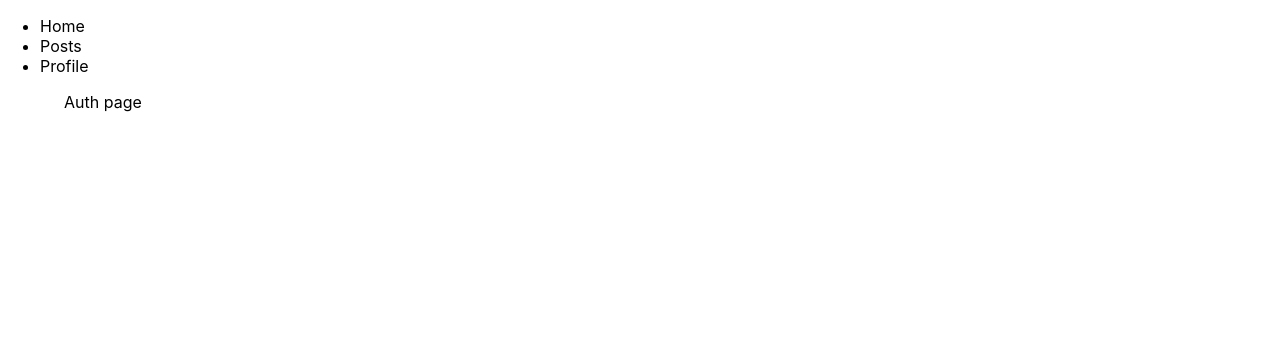
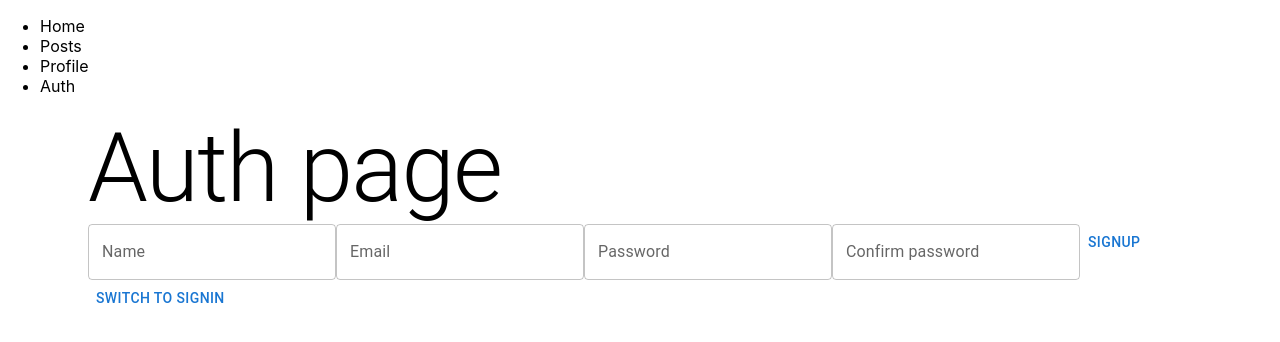
Before and after one commit to mk026/next-ssr-blog, a Next.js app in the folder client/: page /auth in a window 1280 px wide. Shown: the top 342 px of the page. Built offline with nearby package versions, Linux system fonts and the light colour scheme.

Commit message:
Render auth forms in auth page, add auth link

```diff
--- a/client/src/components/navbar/Navbar.tsx
+++ b/client/src/components/navbar/Navbar.tsx
@@ -14,6 +14,9 @@ const Navbar: FC = () => {
         <li>
           <Link href="/profile">Profile</Link>
         </li>
+        <li>
+          <Link href="/auth">Auth</Link>
+        </li>
       </ul>
     </nav>
   );
--- a/client/src/pages/auth/index.tsx
+++ b/client/src/pages/auth/index.tsx
@@ -1,7 +1,25 @@
 import type { NextPage } from "next";
+import { useState } from "react";
+import { Button, Container, Typography } from "@mui/material";
+
+import SigninForm from "../../components/forms/signin-form/SigninForm";
+import SignupForm from "../../components/forms/signup-form/SignupForm";
 
 const Auth: NextPage = () => {
-  return <div>Auth page</div>;
+  const [isSignin, setIsSignin] = useState(false);
+
+  const toggleAuthMode = () => setIsSignin((prev) => !prev);
+
+  return (
+    <Container>
+      <Typography variant="h1">Auth page</Typography>
+      {!isSignin && <SignupForm />}
+      {isSignin && <SigninForm />}
+      <Button onClick={toggleAuthMode}>
+        Switch to {isSignin ? "Signup" : "Signin"}
+      </Button>
+    </Container>
+  );
 };
 
 export default Auth;
```
